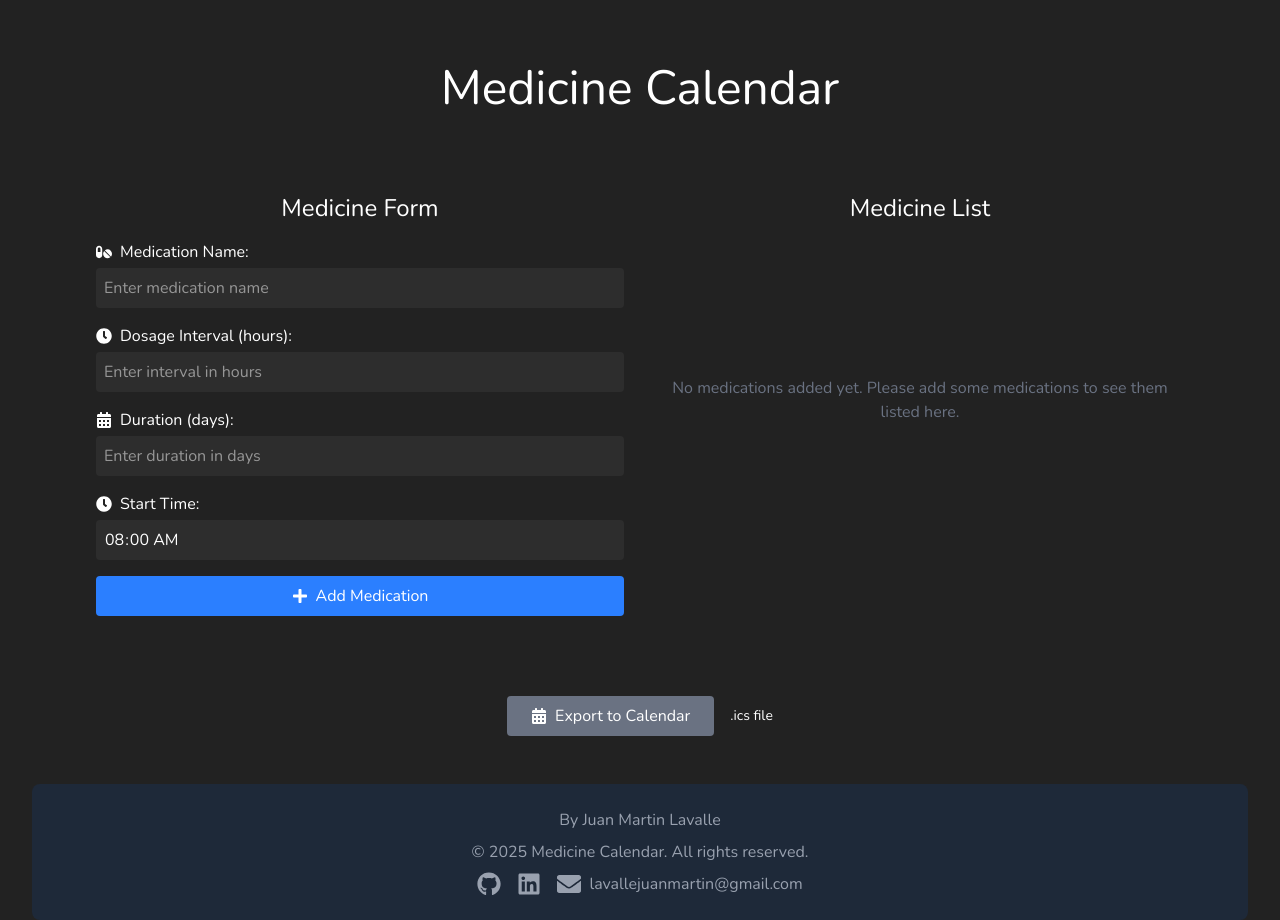
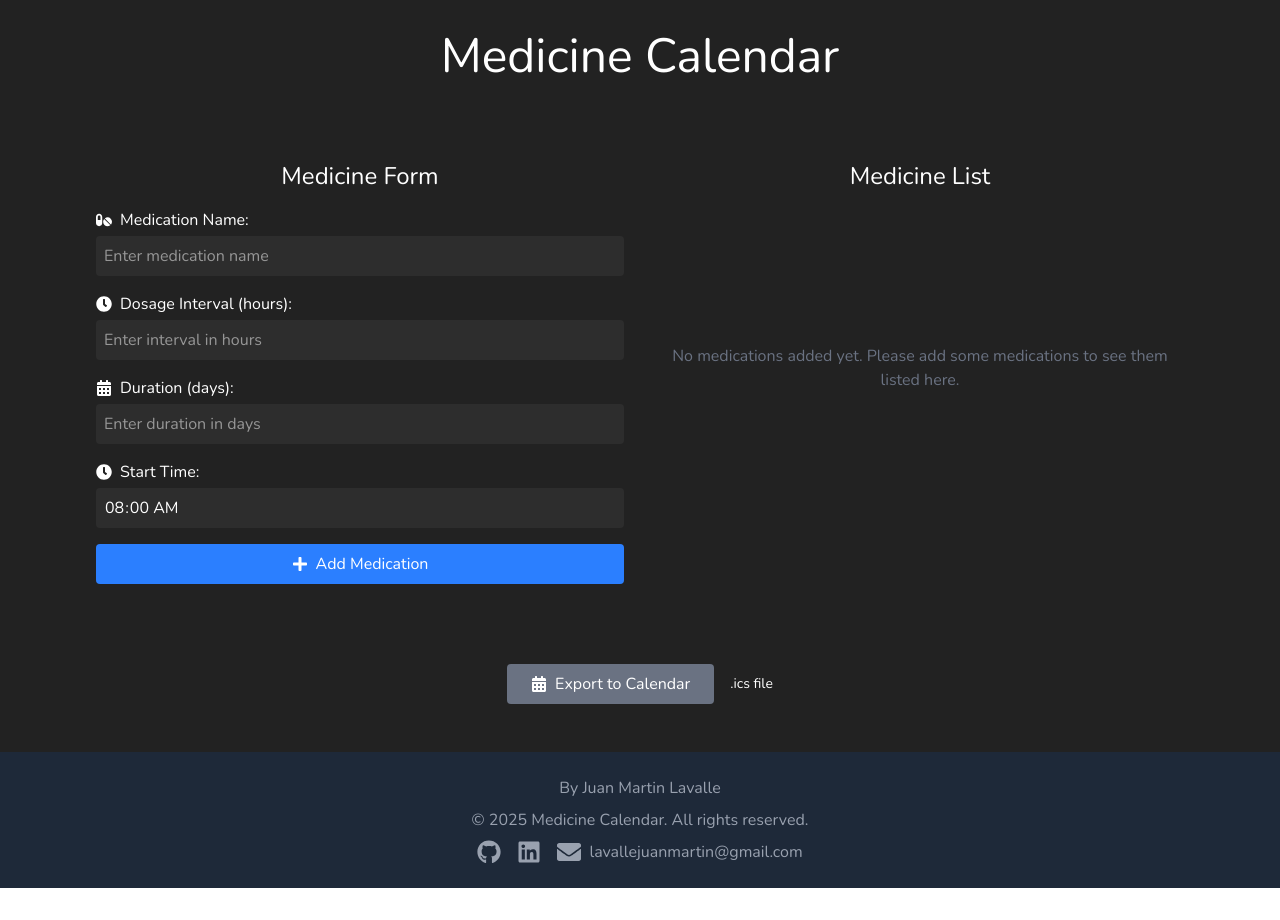
Before and after one commit to Juanmartin19l/medicine-calendar, a React (Vite) app: page / in a window 1280 px wide. After the commit the page ends 888 px from the top, so only its background shows below. Built offline with nearby package versions, Linux system fonts and the light colour scheme.

Commit message:
Refactor footer and enhance animations in MedicineForm and MedicineList components

```diff
--- a/src/components/Footer.jsx
+++ b/src/components/Footer.jsx
@@ -2,7 +2,7 @@ import { FaGithub, FaLinkedin, FaEnvelope } from "react-icons/fa";
 
 export function Footer() {
   return (
-    <footer className="bg-gray-800 text-gray-400 py-6 mt-12 rounded-lg">
+    <footer className="bg-gray-800 text-gray-400 py-6 mt-12">
       <div className="container mx-auto text-center">
         <p className="mb-2">By Juan Martin Lavalle</p>
         <p className="mb-2">© 2025 Medicine Calendar. All rights reserved.</p>
@@ -28,7 +28,9 @@ export function Footer() {
             className="hover:text-white flex items-center gap-2"
           >
             <FaEnvelope size={24} />
-            <span>lavallejuanmartin@gmail.com</span>
+            <span className="hidden md:inline">
+              lavallejuanmartin@gmail.com
+            </span>
           </a>
         </div>
       </div>
--- a/src/components/MedicineForm.jsx
+++ b/src/components/MedicineForm.jsx
@@ -180,7 +180,7 @@ export function MedicineForm({ onSubmit, existingMedicines }) {
 
         <motion.button
           type="submit"
-          className="w-full bg-blue-500 hover:bg-blue-600 text-white rounded p-2 flex items-center justify-center gap-2 transition-colors duration-300"
+          className="w-full bg-blue-500 hover:bg-blue-600 text-white rounded p-2 flex items-center justify-center gap-2 transition-colors duration-300 cursor-pointer"
           whileHover={{ scale: 1.05 }}
           whileTap={{ scale: 0.95 }}
         >
--- a/src/components/MedicineList.jsx
+++ b/src/components/MedicineList.jsx
@@ -42,12 +42,14 @@ export function MedicineList({ medicines, onDelete }) {
                       <span>Duration: {med.duration} days</span>
                     </div>
                   </div>
-                  <button
+                  <motion.button
                     onClick={() => onDelete(index)}
-                    className="bg-red-500 hover:bg-red-600 p-2 rounded"
+                    className="bg-red-500 hover:bg-red-600 p-2 rounded cursor-pointer"
+                    whileHover={{ scale: 1.1 }}
+                    whileTap={{ scale: 0.9 }}
                   >
                     <FaTrashAlt />
-                  </button>
+                  </motion.button>
                 </div>
               </motion.div>
             ))}
--- a/src/pages/MedicinePage.jsx
+++ b/src/pages/MedicinePage.jsx
@@ -34,11 +34,12 @@ export function MedicinePage() {
   };
 
   return (
-    <div className="min-h-screen bg-[#222222] text-white p-8 pb-0">
+    <div className="min-h-screen flex flex-col bg-[#222222] text-white">
+      <div className="flex-grow">
         <h1 className="text-5xl font-light text-center mb-12 pt-8">
           Medicine Calendar
         </h1>
-      <div className="grid md:grid-cols-2 gap-8 max-w-6xl mx-auto sm:p-8">
+        <div className="grid md:grid-cols-2 gap-8 max-w-6xl mx-auto p-8">
           <motion.div
             initial={{ opacity: 0, y: 20 }}
             animate={{ opacity: 1, y: 0 }}
@@ -55,7 +56,10 @@ export function MedicinePage() {
             animate={{ opacity: 1, y: 0 }}
             transition={{ duration: 0.5, delay: 0.2 }}
           >
-          <MedicineList medicines={medicines} onDelete={handleDeleteMedicine} />
+            <MedicineList
+              medicines={medicines}
+              onDelete={handleDeleteMedicine}
+            />
           </motion.div>
         </div>
         <motion.div
@@ -65,7 +69,7 @@ export function MedicinePage() {
         >
           <Export medicines={medicines} exportToCalendar={exportToCalendar} />
         </motion.div>
-
+      </div>
       <Footer />
     </div>
   );
```
Lines whose indentation alone changed are shown as unchanged.
